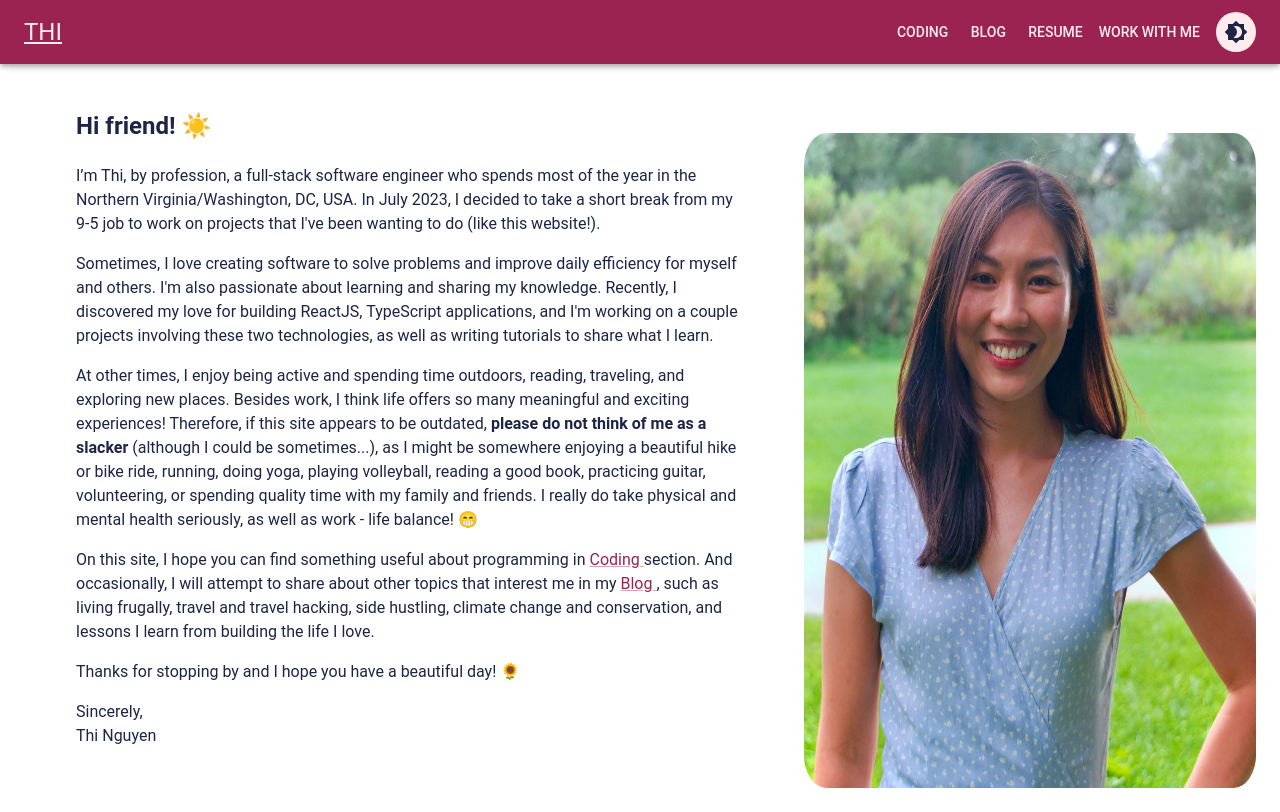
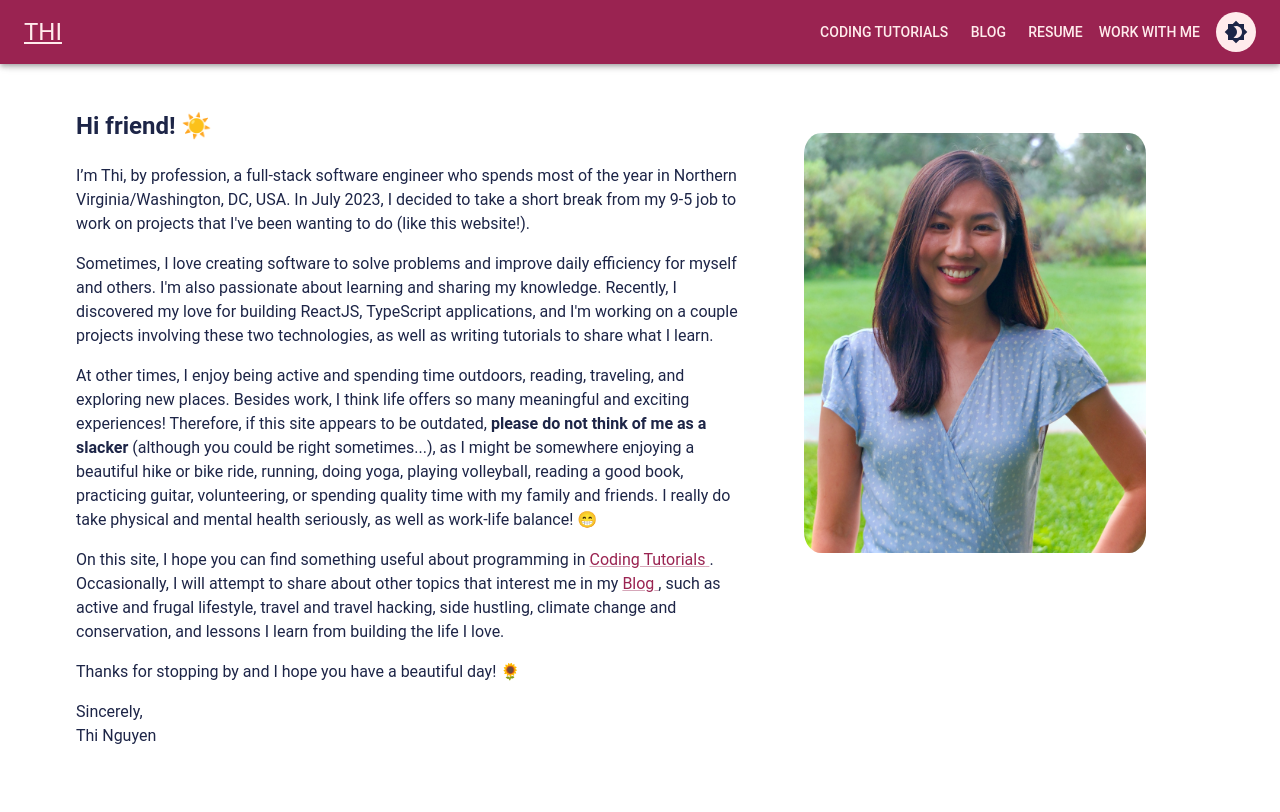
Before and after one commit to justthinguyen/justthinguyen.github.io, a React (Create React App) app: page / in a window 1280 px wide. Built offline with nearby package versions, Linux system fonts and the light colour scheme.

Commit message:
Some improvements - profile pic ratio in different screen sizes, typo, page name

```diff
--- a/src/contents/MyInfo.tsx
+++ b/src/contents/MyInfo.tsx
@@ -7,7 +7,7 @@ export const Intro = () => (
     <Typography>
         <h2>Hi friend! ☀️</h2>
         <p>
-            I’m Thi, by profession, a full-stack software engineer who spends most of the year in the Northern Virginia/Washington, DC, USA.
+            I’m Thi, by profession, a full-stack software engineer who spends most of the year in Northern Virginia/Washington, DC, USA.
             In July 2023, I decided to take a short break from my 9-5 job to work on projects that I've been wanting to do (like this website!).
         </p>
         <p>
@@ -17,15 +17,15 @@ export const Intro = () => (
 
         <p>
             At other times, I enjoy being active and spending time outdoors, reading, traveling, and exploring new places.
-            Besides work, I think life offers so many meaningful and exciting experiences! Therefore, if this site appears to be outdated, <b>please do not think of me as a slacker </b>(although I could be sometimes...),
+            Besides work, I think life offers so many meaningful and exciting experiences! Therefore, if this site appears to be outdated, <b>please do not think of me as a slacker </b>(although you could be right sometimes...),
             as I might be somewhere enjoying a beautiful hike or bike ride, running, doing yoga, playing volleyball, reading a good book, practicing guitar, volunteering, or spending quality time with my family and friends.
-            I really do take physical and mental health seriously, as well as work - life balance! 😁
+            I really do take physical and mental health seriously, as well as work-life balance! 😁
         </p>
 
         <p>
-            On this site, I hope you can find something useful about programming in <RouterLink to={pages['Coding']}>Coding</RouterLink> section.
-            And occasionally, I will attempt to share about other topics that interest me in my <RouterLink to={pages['Blog']}>Blog</RouterLink> ,
-            such as living frugally, travel and travel hacking, side hustling, climate change and conservation, and lessons I learn from building the life I love.
+            On this site, I hope you can find something useful about programming in <RouterLink to={pages['Coding Tutorials']}>Coding Tutorials</RouterLink>.
+            Occasionally, I will attempt to share about other topics that interest me in my <RouterLink to={pages['Blog']}>Blog</RouterLink>,
+            such as active and frugal lifestyle, travel and travel hacking, side hustling, climate change and conservation, and lessons I learn from building the life I love.
         </p>
 
         <p>
--- a/src/index.tsx
+++ b/src/index.tsx
@@ -15,7 +15,7 @@ const router = createBrowserRouter(
         <Route path="/" element={<App />} errorElement={<ErrorPage />}>
             <Route errorElement={<ErrorPage />}>
                 <Route index element={<Home />} />
-                <Route path="/coding/" element={<Root page="Coding" />} />
+                <Route path="/coding/" element={<Root page="Coding Tutorials" />} />
                 <Route path="/blog" element={<Root page="Blog" />} />
                 <Route path="/resume" element={<Root page="Resume" />} />
                 <Route path="/work-with-me" element={<Root page="Work with Me" />} />
--- a/src/pages/Home.tsx
+++ b/src/pages/Home.tsx
@@ -14,9 +14,9 @@ export default function Home() {
                     className="Thi-profile-pic"
                     component="img"
                     sx={{
-                        maxHeight: { xs: '90%', md: '100%' },
+                        maxHeight: { xs: '80%', md: '60%' },
                         maxWidth: { xs: '90%', md: '100%' },
-                        marginTop: { xs: '0', md: '5%', lg: '10%' },
+                        marginTop: { xs: '0', md: '10%', lg: '10%' },
                         borderRadius: '5%'
                     }}
                     alt="ThiNguyen-profile-pic"
--- a/src/siteInfo.ts
+++ b/src/siteInfo.ts
@@ -1,7 +1,7 @@
 
 export type PagePaths = { [key: string]: string; };
 export const pages: PagePaths = {
-    'Coding': '/coding',
+    'Coding Tutorials': '/coding',
     'Blog': '/blog',
     'Resume': '/resume',
     'Work with Me': '/work-with-me'
```
